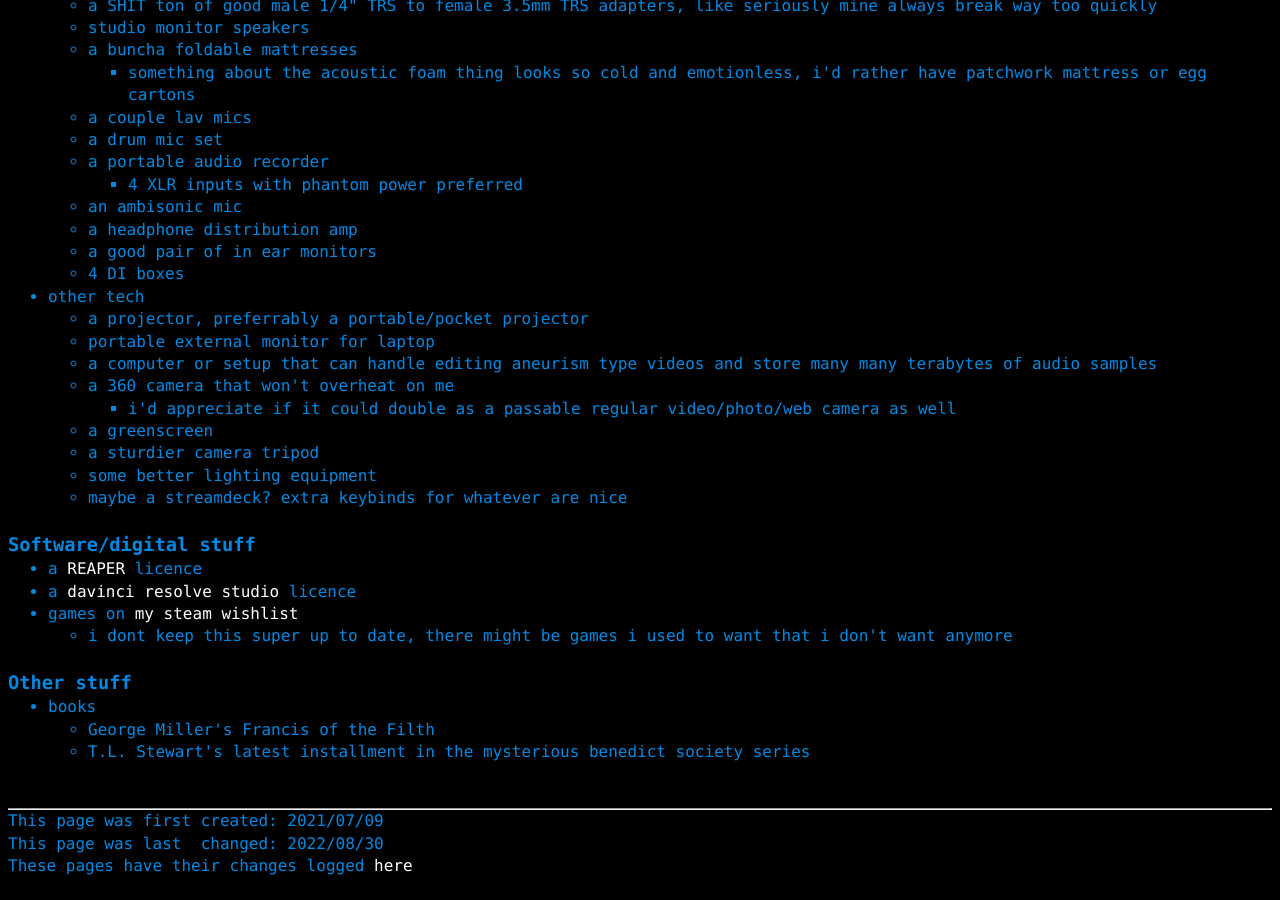
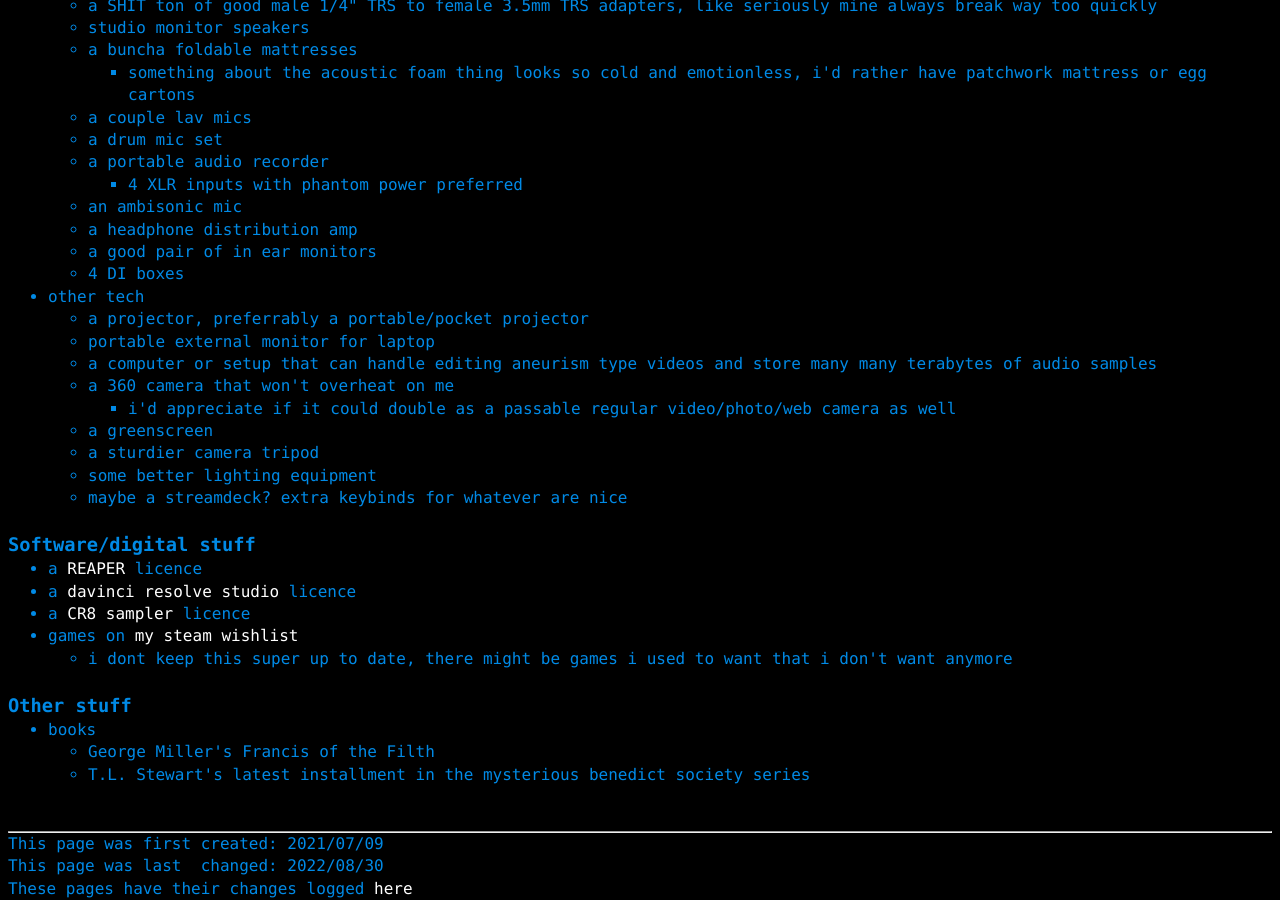
Before and after one commit to a-erfan-aa/a-erfan-aa.github.io, a Jekyll site: the page built from misc/things-i-want.html, in a window 1280 px wide and 900 px high, scrolled down 950 px. Built offline with Jekyll 4.4.1, drawn with Linux system fonts in a browser that asks for light colours; before the commit the page ends 1828 px from its top, so only the background shows below that.

Commit message:
Ambigious modification to things-i-want.html

```diff
--- a/misc/things-i-want.html
+++ b/misc/things-i-want.html
@@ -107,6 +107,7 @@
 		<ul>
 			<li>a <a href="https://www.reaper.fm/">REAPER</a> licence</li>
 			<li>a <a href="https://www.blackmagicdesign.com/products/davinciresolve">davinci resolve studio</a> licence</li>
+			<li>a <a href="https://www.waves.com/plugins/cr8-creative-sampler">CR8 sampler</a> licence</li>
 			<li>games on <a href="https://store.steampowered.com/wishlist/id/kurtFG/">my steam wishlist</a>
 				<ul>
 					<li>i dont keep this super up to date, there might be games i used to want that i don't want anymore</li>
```
